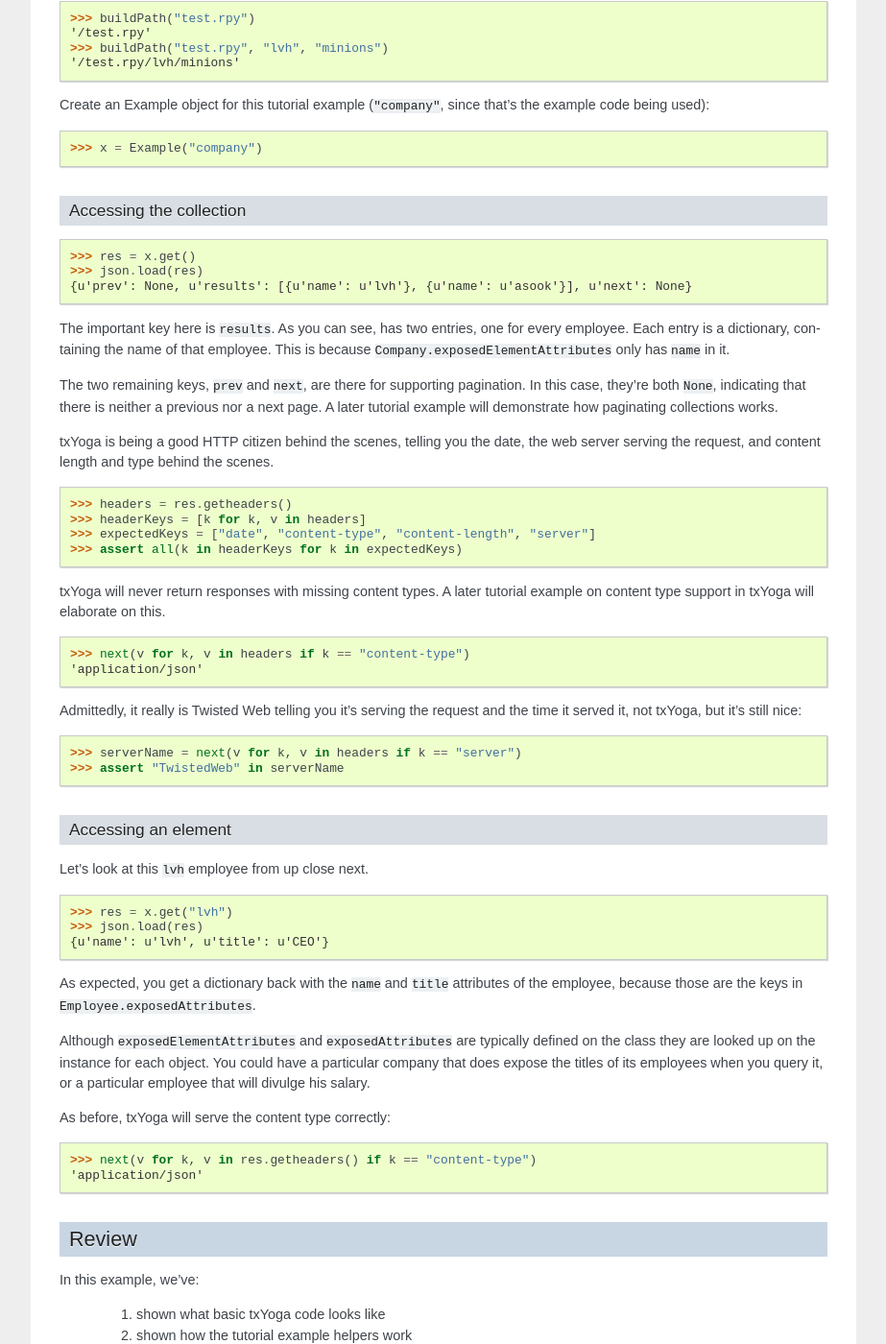
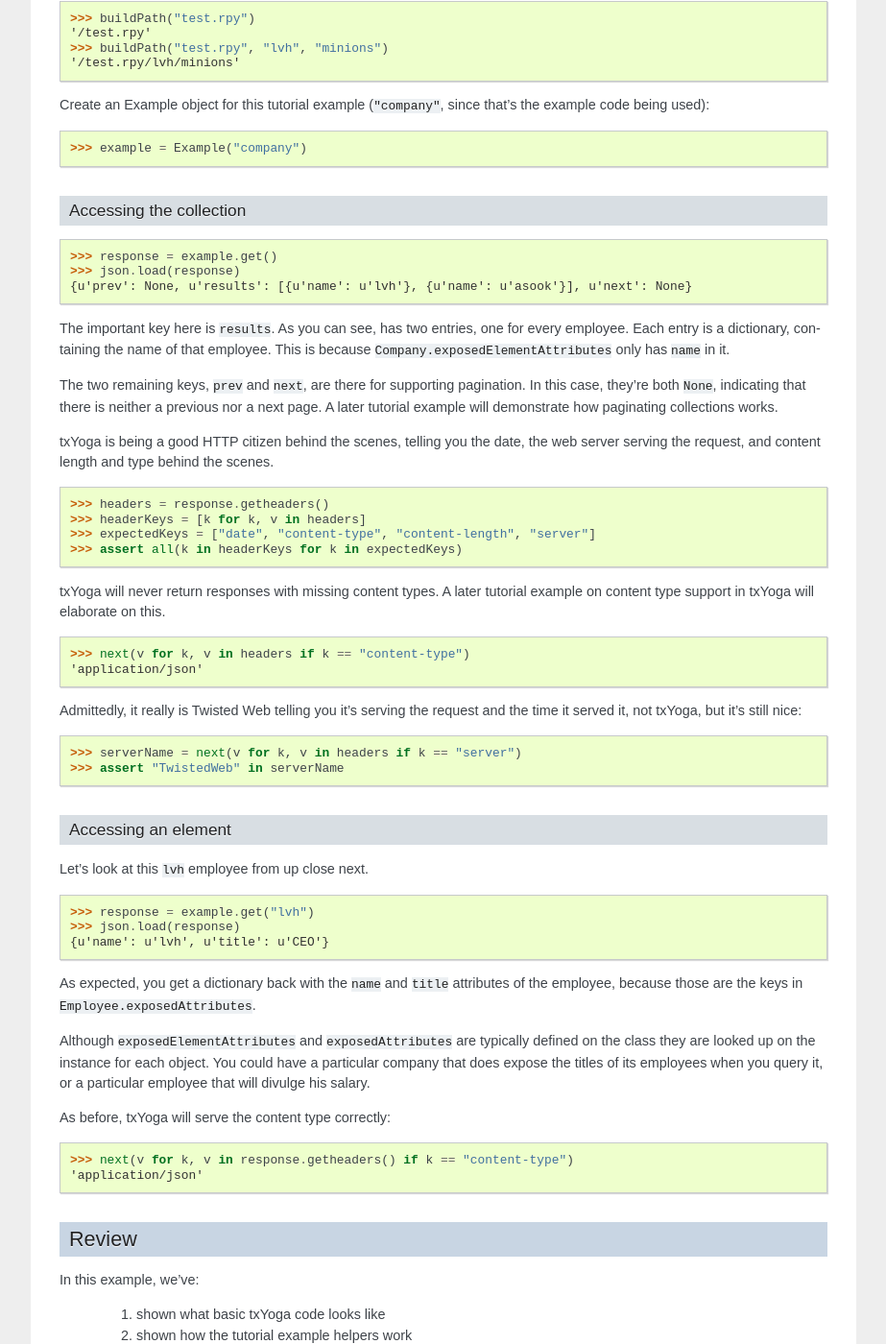
Before and after one commit to lvh/txyoga, a Sphinx documentation site: the page built from doc/tutorial/accessing.rst, in a window 1280 px wide and 1400 px high, scrolled down 1948 px. Shown: the whole window at 96% size, without its empty margins (198-1121 px from the left). Built offline with Sphinx 7.4.7, drawn with Linux system fonts in a browser that asks for light colours.

Commit message:
minor, but make variable names consistent between docs accessing.rst and createdelete.rst

```diff
--- a/doc/tutorial/accessing.rst
+++ b/doc/tutorial/accessing.rst
@@ -94,15 +94,15 @@ since that's the example code being used):
 
 .. doctest::
 
-   >>> x = Example("company")
+   >>> example = Example("company")
 
 Accessing the collection
 ------------------------
 
 .. doctest::
 
-   >>> res = x.get()
-   >>> json.load(res)
+   >>> response = example.get()
+   >>> json.load(response)
    {u'prev': None, u'results': [{u'name': u'lvh'}, {u'name': u'asook'}], u'next': None}
 
 The important key here is ``results``. As you can see, has two
@@ -121,7 +121,7 @@ behind the scenes.
 
 .. doctest::
 
-   >>> headers = res.getheaders()
+   >>> headers = response.getheaders()
    >>> headerKeys = [k for k, v in headers]
    >>> expectedKeys = ["date", "content-type", "content-length", "server"]
    >>> assert all(k in headerKeys for k in expectedKeys)
@@ -149,8 +149,8 @@ Let's look at this ``lvh`` employee from up close next.
 
 .. doctest::
 
-   >>> res = x.get("lvh")
-   >>> json.load(res)
+   >>> response = example.get("lvh")
+   >>> json.load(response)
    {u'name': u'lvh', u'title': u'CEO'}
 
 As expected, you get a dictionary back with the ``name`` and ``title``
@@ -167,7 +167,7 @@ As before, txYoga will serve the content type correctly:
 
 .. doctest::
 
-   >>> next(v for k, v in res.getheaders() if k == "content-type")
+   >>> next(v for k, v in response.getheaders() if k == "content-type")
    'application/json'
 
 Review
```
